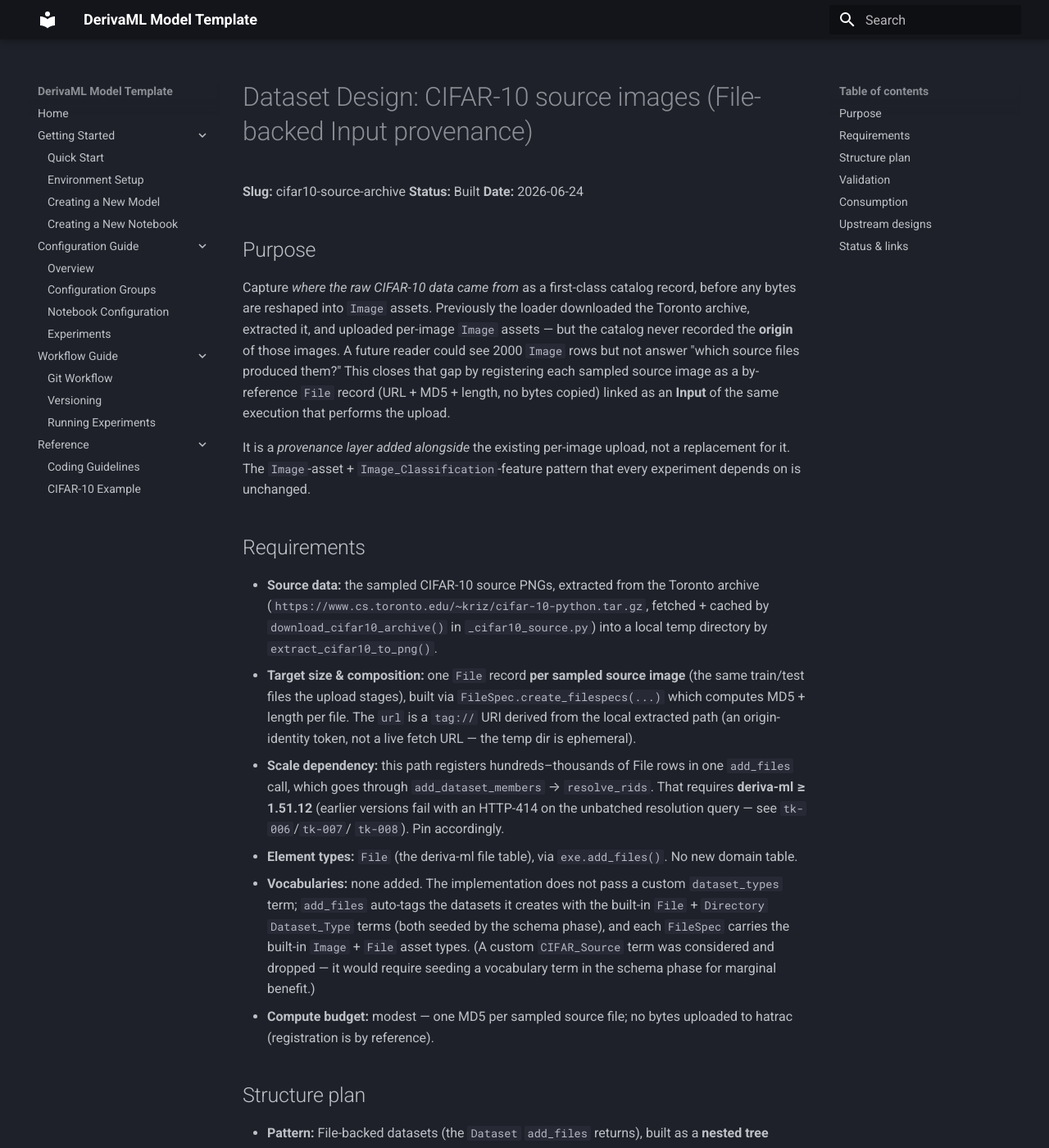
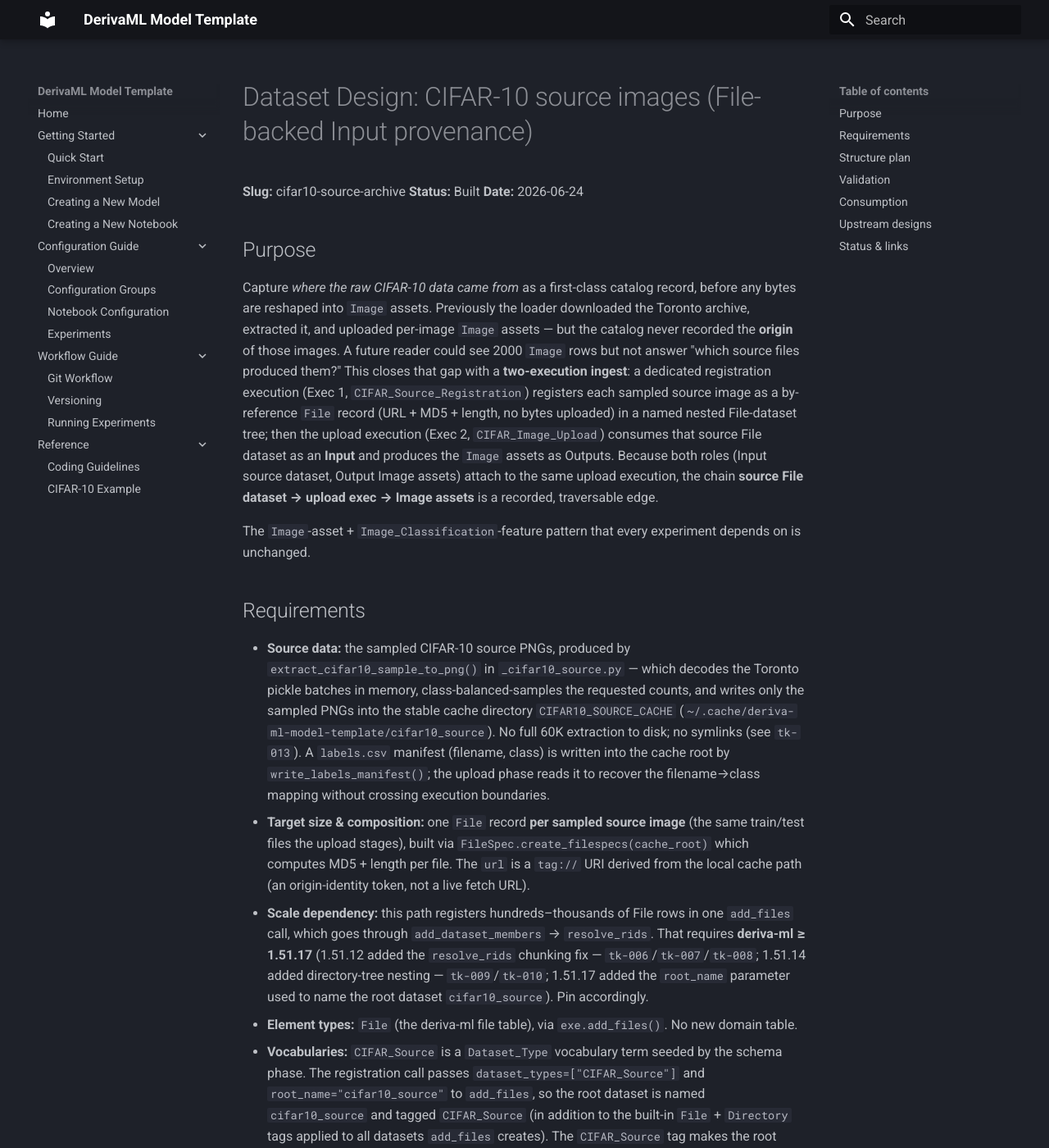
Before and after one commit to informatics-isi-edu/deriva-ml-cifar-example, an MkDocs documentation site: the page built from docs/design/dataset/cifar10-source-archive.md, in a window 1280 px wide and 1400 px high. Shown: the whole window at 82% size. Built offline with MkDocs 1.6.1 and Material for MkDocs 9.7.7, drawn with Linux system fonts in a browser that asks for light colours; some of the changed text lies outside the part shown.

Commit message:
docs: two-execution ingest — phases, named source root, connected lineage

```diff
--- a/docs/design/dataset/cifar10-source-archive.md
+++ b/docs/design/dataset/cifar10-source-archive.md
@@ -11,82 +11,111 @@ record, before any bytes are reshaped into `Image` assets. Previously the
 loader downloaded the Toronto archive, extracted it, and uploaded per-image
 `Image` assets — but the catalog never recorded the **origin** of those images.
 A future reader could see 2000 `Image` rows but not answer "which source files
-produced them?" This closes that gap by registering each sampled source image
-as a by-reference `File` record (URL + MD5 + length, no bytes copied) linked as
-an **Input** of the same execution that performs the upload.
+produced them?" This closes that gap with a **two-execution ingest**: a
+dedicated registration execution (Exec 1, `CIFAR_Source_Registration`) registers
+each sampled source image as a by-reference `File` record (URL + MD5 + length,
+no bytes uploaded) in a named nested File-dataset tree; then the upload
+execution (Exec 2, `CIFAR_Image_Upload`) consumes that source File dataset as an
+**Input** and produces the `Image` assets as Outputs. Because both roles (Input
+source dataset, Output Image assets) attach to the same upload execution, the
+chain **source File dataset → upload exec → Image assets** is a recorded,
+traversable edge.
 
-It is a *provenance layer added alongside* the existing per-image upload, not a
-replacement for it. The `Image`-asset + `Image_Classification`-feature pattern
-that every experiment depends on is unchanged.
+The `Image`-asset + `Image_Classification`-feature pattern that every experiment
+depends on is unchanged.
 
 ## Requirements
 
-- **Source data:** the sampled CIFAR-10 source PNGs, extracted from the Toronto
-  archive (`https://www.cs.toronto.edu/~kriz/cifar-10-python.tar.gz`, fetched +
-  cached by `download_cifar10_archive()` in `_cifar10_source.py`) into a local
-  temp directory by `extract_cifar10_to_png()`.
+- **Source data:** the sampled CIFAR-10 source PNGs, produced by
+  `extract_cifar10_sample_to_png()` in `_cifar10_source.py` — which decodes the
+  Toronto pickle batches in memory, class-balanced-samples the requested counts,
+  and writes only the sampled PNGs into the stable cache directory
+  `CIFAR10_SOURCE_CACHE` (`~/.cache/deriva-ml-model-template/cifar10_source`).
+  No full 60K extraction to disk; no symlinks (see `tk-013`). A `labels.csv`
+  manifest (filename, class) is written into the cache root by
+  `write_labels_manifest()`; the upload phase reads it to recover the
+  filename→class mapping without crossing execution boundaries.
 - **Target size & composition:** one `File` record **per sampled source image**
   (the same train/test files the upload stages), built via
-  `FileSpec.create_filespecs(...)` which computes MD5 + length per file. The
-  `url` is a `tag://` URI derived from the local extracted path (an
-  origin-identity token, not a live fetch URL — the temp dir is ephemeral).
+  `FileSpec.create_filespecs(cache_root)` which computes MD5 + length per file.
+  The `url` is a `tag://` URI derived from the local cache path (an
+  origin-identity token, not a live fetch URL).
 - **Scale dependency:** this path registers hundreds–thousands of File rows in
   one `add_files` call, which goes through `add_dataset_members` →
-  `resolve_rids`. That requires **deriva-ml ≥ 1.51.12** (earlier versions fail
-  with an HTTP-414 on the unbatched resolution query — see `tk-006`/`tk-007`/
-  `tk-008`). Pin accordingly.
+  `resolve_rids`. That requires **deriva-ml ≥ 1.51.17** (1.51.12 added the
+  `resolve_rids` chunking fix — `tk-006`/`tk-007`/`tk-008`; 1.51.14 added
+  directory-tree nesting — `tk-009`/`tk-010`; 1.51.17 added the `root_name`
+  parameter used to name the root dataset `cifar10_source`). Pin accordingly.
 - **Element types:** `File` (the deriva-ml file table), via `exe.add_files()`.
   No new domain table.
-- **Vocabularies:** none added. The implementation does not pass a custom
-  `dataset_types` term; `add_files` auto-tags the datasets it creates with the
-  built-in `File` + `Directory` `Dataset_Type` terms (both seeded by the schema
-  phase), and each `FileSpec` carries the built-in `Image` + `File` asset types.
-  (A custom `CIFAR_Source` term was considered and dropped — it would require
-  seeding a vocabulary term in the schema phase for marginal benefit.)
+- **Vocabularies:** `CIFAR_Source` is a `Dataset_Type` vocabulary term seeded by
+  the schema phase. The registration call passes
+  `dataset_types=["CIFAR_Source"]` and `root_name="cifar10_source"` to
+  `add_files`, so the root dataset is named `cifar10_source` and tagged
+  `CIFAR_Source` (in addition to the built-in `File` + `Directory` tags applied
+  to all datasets `add_files` creates). The `CIFAR_Source` tag makes the root
+  dataset discoverable via `ml.find_datasets(dataset_types=["CIFAR_Source"])`
+  when the upload phase runs in isolation.
 - **Compute budget:** modest — one MD5 per sampled source file; no bytes
   uploaded to hatrac (registration is by reference).
 
 ## Structure plan
 
 - **Pattern:** File-backed datasets (the `Dataset` `add_files` returns), built
-  as a **nested tree mirroring the source directory layout**. The loader stages
-  the sampled train/test files under one root (`_source/train/`,
-  `_source/test/`) and points `create_filespecs` at that root; `add_files`
-  groups files by parent directory and nests, producing **a parent "source"
-  File dataset that contains a `train` File dataset + a `test` File dataset** —
-  the Toronto train/test split mirrored on the source side. Not a split or
-  subsample (no `split_dataset`/`subsample`).
-- **Why staged, not the raw extraction:** `create_filespecs` walks a directory
-  recursively, so pointing it at the *full* extraction would register all ~60K
-  extracted files — over-claiming what was uploaded. Staging the **sampled**
-  subset (via symlinks, no second byte copy) keeps the registered provenance
-  equal to exactly the `--num-images` images that became `Image` assets, while
-  still giving `add_files` a directory tree to nest.
-- **Dataset_Type tags (three axes):** Content `File` + `Directory` (the
-  auto-applied built-ins) on every dataset in the tree. Role and Origin are not
-  split/subsample-derived. `add_files` creates no automatic `Dataset_Dataset`
-  edge to the `Complete` image dataset — that link is execution-mediated.
+  as a **nested tree mirroring the source directory layout**. `cache_root`
+  contains `train/` and `test/` subdirectories (each holding the sampled PNGs
+  for that partition) plus `labels.csv` at the root. `add_files` groups files
+  by parent directory and nests, producing **a named root dataset
+  `cifar10_source` (`source_directory == "."`, tagged `CIFAR_Source`) that
+  contains a `train` File dataset + a `test` File dataset** — the Toronto
+  train/test split mirrored on the source side. Not a split or subsample (no
+  `split_dataset`/`subsample`).
+- **Why decode-time sampling (not full extraction + symlinks):**
+  `create_filespecs` walks a directory recursively, so whatever directory is
+  passed must contain *only* the files intended for registration — no scratch or
+  bulk extraction subdirs (see `tk-013`). An earlier design extracted the full
+  60K corpus into `cache_root/_extract/` and symlinked the sampled subset into
+  `cache_root/train` + `cache_root/test`, but `create_filespecs` then walked
+  the extraction subdirectory too, registering all 60K files. The fix is
+  decode-time sampling: `extract_cifar10_sample_to_png()` writes only the
+  sampled PNGs directly into `cache_root/train` + `cache_root/test`, so
+  `create_filespecs(cache_root)` registers exactly the intended set.
+- **Dataset_Type tags:** `CIFAR_Source` (passed explicitly) + `File` +
+  `Directory` (the auto-applied built-ins) on every dataset in the tree.
+  `add_files` creates no automatic `Dataset_Dataset` edge to the `Complete`
+  image dataset — that link is execution-mediated through the upload execution.
 
 ## Validation
 
 - **Registration:** one `File` row per sampled source image (each with a
-  `tag://` URL, MD5, byte length); a nested File-dataset tree — one parent
-  dataset whose members are a `train` File dataset and a `test` File dataset.
-- **Provenance:** each `File` row links (via `File_Execution`, `Asset_Role =
-  Input`) to the same execution that uploads the `Image` assets — so lineage
-  from an `Image` back to its source files is reachable through that shared
-  execution (the source files are Inputs, the `Image` assets Outputs of one
-  execution).
+  `tag://` URL, MD5, byte length); a nested File-dataset tree — a named root
+  `cifar10_source` (`source_directory == "."`) whose members are a `train` File
+  dataset and a `test` File dataset. A `labels.csv` File row lives in the root
+  dataset alongside the child datasets.
+- **Provenance:** the upload execution (Exec 2, `CIFAR_Image_Upload`) consumes
+  the source root File dataset as an Input (`Dataset_Execution`, Input role) and
+  produces the `Image` assets as Outputs (every `Image.execution_rid` points to
+  that same upload execution). The chain **source File dataset → upload exec →
+  Image assets** is a recorded, traversable edge (verified live, `tk-017`).
+  Regression coverage: `tests/test_lineage_connected.py`.
+- **`lookup_lineage` on an image dataset** still requires a manual hop to reach
+  the source files: image dataset → its `Image` members → `Image.execution_rid`
+  (the upload exec) → that exec's Input source File dataset (`tk-017`/`tk-018`).
 - **Integrity meaning:** the MD5/length describe the exact source files that
-  were uploaded this run.
+  were sampled and uploaded this run.
 
 ## Consumption
 
 - Not consumed by any experiment or DataLoader — it is a provenance/lineage
   record, read by a human (or a lineage walk) asking "where did these images
   come from." It does not participate in training.
+- The upload execution reads `labels.csv` from the root dataset's File members
+  (matched by URL basename, not `Filename` — `add_files` leaves `Filename`
+  NULL, see `tk-014`) to resolve filename→class, and resolves each image File's
+  `tag://` URL to the local cache path via `tag_url_to_path()`.
 - Not pinned in `src/configs/datasets.py` (configs pin the *training* dataset
-  families, not the source datasets).
+  families, not the source datasets). Discoverable via
+  `ml.find_datasets(dataset_types=["CIFAR_Source"])`.
 
 ## Upstream designs
 
@@ -97,19 +126,33 @@ files), but `add_files` creates no automatic `Dataset_Dataset` edge to them.
 
 ## Status & links
 
-- **Implementation:** `upload_images()` in `src/scripts/_cifar10_assets.py` —
-  `exe.add_files(FileSpec.create_filespecs(...))` runs at the start of the
-  upload execution, before the per-image `asset_file_path` loop. No schema
-  change required.
-- **Requires:** deriva-ml ≥ **1.51.14** — 1.51.12 added the `resolve_rids`
-  chunking fix needed at this scale (`tk-006`/`tk-007`/`tk-008`), and 1.51.14
-  added the directory-tree nesting that makes equal-depth siblings (`train`,
-  `test`) nest under a common root (`tk-009`/`tk-010`). Below 1.51.14 the source
-  side is two flat datasets with no parent.
-- **RID + version:** catalog-specific; the source datasets carry `File` +
-  `Directory` tags. Query each one's origin folder via `Dataset.source_directory`
-  (root `'.'`, children `'train'`/`'test'`) and gate on `Dataset.is_directory`.
-  Resolve RIDs via `ml.find_datasets()`. Not pinned.
-- **tacit-knowledge.md:** `tk-005` (add_files behavior), `tk-006`/`tk-007`
-  (the scale bug), `tk-008` (1.51.12 scale fix), `tk-009` (the nesting gap),
-  `tk-010` (the 1.51.14 nesting fix + `source_directory` API).
+- **Implementation:**
+  - Exec 1 (source registration): `run_register_phase()` in
+    `src/scripts/_cifar10_register.py`. Creates a `CIFAR_Source_Registration`
+    workflow execution, stages source PNGs via `stage_source()`, calls
+    `exe.add_files(specs, dataset_types=["CIFAR_Source"], root_name="cifar10_source",
+    ...)`, returns the root File dataset RID.
+  - Exec 2 (upload, consumes source as Input): `run_upload_phase()` in
+    `src/scripts/_cifar10_upload.py`. Creates a `CIFAR_Image_Upload` workflow
+    execution that consumes the source root File dataset via
+    `DatasetSpec(rid=source_dataset_rid, version=..., materialize=False)` —
+    `materialize=False` is required because `tag://` local URLs can't be
+    byte-fetched by bag materialization (see `tk-015`).
+  - The retired `_cifar10_assets.py` (`upload_images()`) no longer exists.
+- **Requires:** deriva-ml ≥ **1.51.17** — 1.51.12 added the `resolve_rids`
+  chunking fix needed at this scale (`tk-006`/`tk-007`/`tk-008`); 1.51.14
+  added the directory-tree nesting for equal-depth siblings (`tk-009`/`tk-010`);
+  1.51.17 added `root_name` to `add_files` (needed to name the root dataset
+  `cifar10_source`).
+- **RID + version:** catalog-specific; the source root dataset carries
+  `CIFAR_Source` + `File` + `Directory` tags. Query its origin folder via
+  `Dataset.source_directory` (root `'.'`, children `'train'`/`'test'`) and gate
+  on `Dataset.is_directory`. Resolve RIDs via
+  `ml.find_datasets(dataset_types=["CIFAR_Source"])`. Not pinned in configs.
+- **tacit-knowledge.md:** `tk-005` (add_files Input role + dataset-type tagging),
+  `tk-006`/`tk-007` (scale bug), `tk-008` (1.51.12 chunking fix), `tk-009`
+  (nesting gap), `tk-010` (1.51.14 nesting fix + `source_directory` API),
+  `tk-013` (staging-leak bug → decode-time sampling), `tk-014` (`Filename` NULL
+  in by-reference File rows), `tk-015` (`materialize=False` requirement),
+  `tk-016` (register-phase timing), `tk-017` (two-execution lineage verified),
+  `tk-018` (`lookup_lineage` gap + upstream improvement flagged).
```
Also changed, not shown: CIFAR10.md (+46 -33 lines), README.md (+28 -0 lines).
